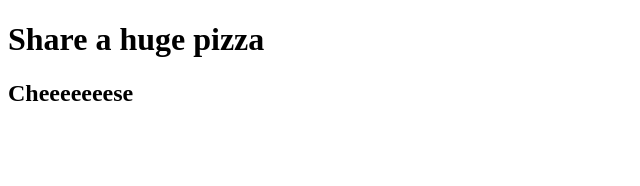
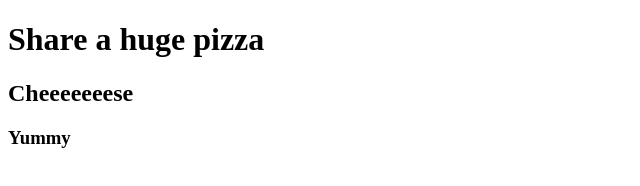
Before and after one commit to JeanBarthelemy/sharezza-social, a plain HTML site: page sharezza-social-master/index.html in a window 1280 px wide. Shown: the full height of the page, 0-640 px from the left. Drawn offline with Linux system fonts and the light colour scheme.

Commit message:
ajout index modifié dans branche modif

```diff
--- a/sharezza-social-master/index.html
+++ b/sharezza-social-master/index.html
@@ -7,5 +7,6 @@
   <body>
       <h1>Share a huge pizza</h1>
       <h2>Cheeeeeeese</h2>
+      <h3>Yummy</h3>
   </body>
 </html>
```
